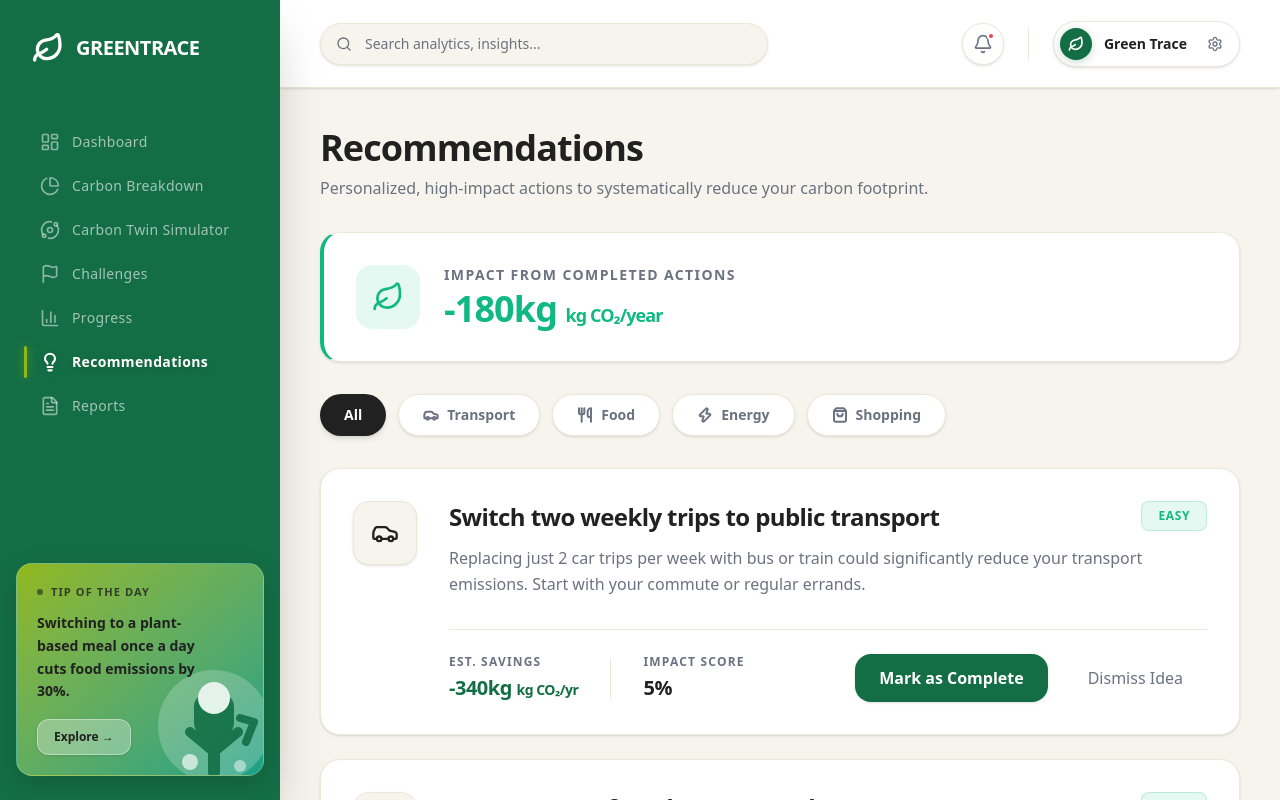
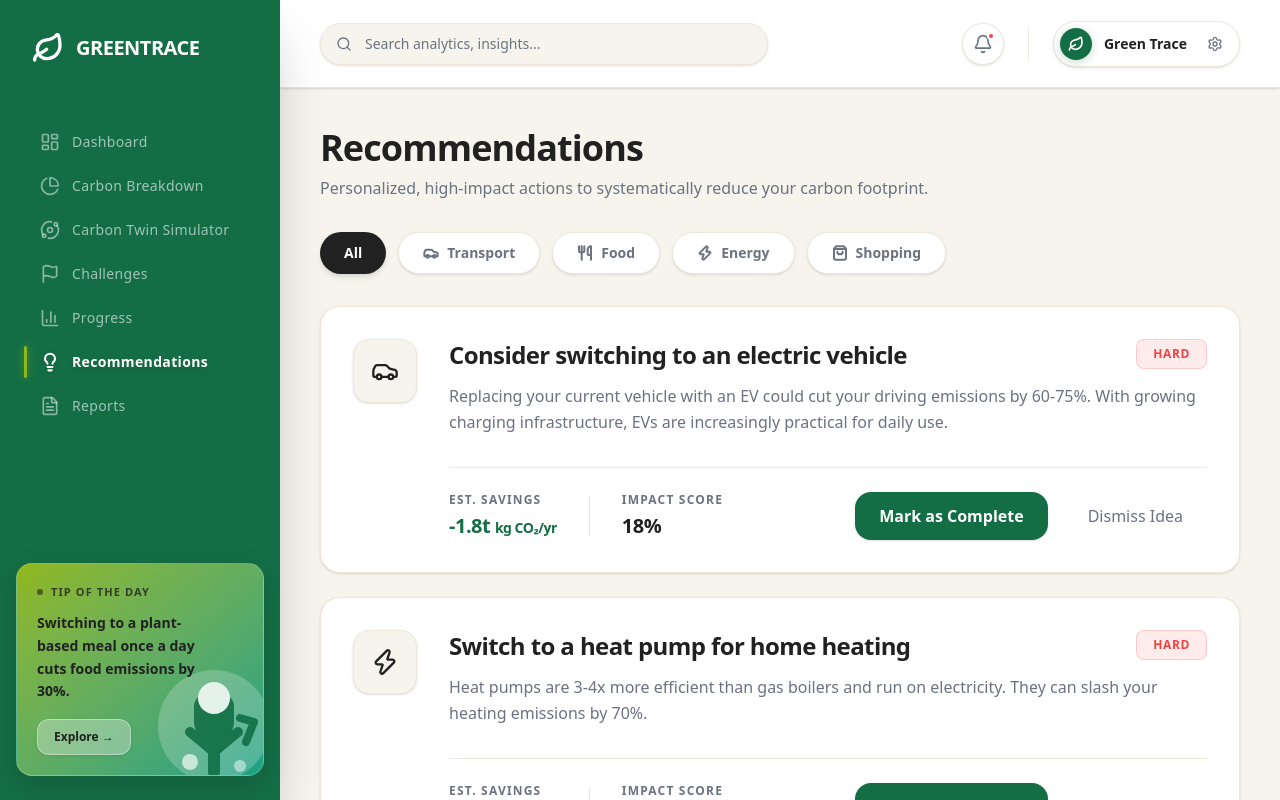
Before and after one commit to parteek1907/GreenTrace, a Next.js app: page /dashboard/recommendations in a window 1280 px wide. Built offline with nearby package versions, Linux system fonts and the light colour scheme.

Commit message:
refactor(recommendations): replace static mock recs with context-aware generated recommendations

```diff
--- a/src/app/dashboard/recommendations/page.tsx
+++ b/src/app/dashboard/recommendations/page.tsx
@@ -2,7 +2,7 @@
 
 import { useState } from "react";
 import { motion, AnimatePresence } from "framer-motion";
-import { mockRecommendations } from "@/lib/mock-data";
+import { useCarbon } from "@/lib/contexts/CarbonContext";
 import { formatCO2 } from "@/lib/utils/formatters";
 import Button from "@/components/ui/Button";
 import { staggerContainer, fadeInUp } from "@/lib/utils/animations";
@@ -18,15 +18,15 @@ const categoryIcons: Record<string, string> = {
 };
 
 export default function RecommendationsPage() {
+  const { recommendations } = useCarbon();
+
   const [filter, setFilter] = useState<string>("all");
-  const [completed, setCompleted] = useState<string[]>(
-    mockRecommendations.filter((r) => r.isCompleted).map((r) => r.id)
-  );
+  const [completed, setCompleted] = useState<string[]>([]);
   const [dismissed, setDismissed] = useState<string[]>([]);
 
   const categories = ["all", "transport", "food", "energy", "shopping"];
 
-  const filtered = mockRecommendations.filter((r) => {
+  const filtered = recommendations.filter((r) => {
     if (dismissed.includes(r.id)) return false;
     if (filter !== "all" && r.category !== filter) return false;
     return true;
```
